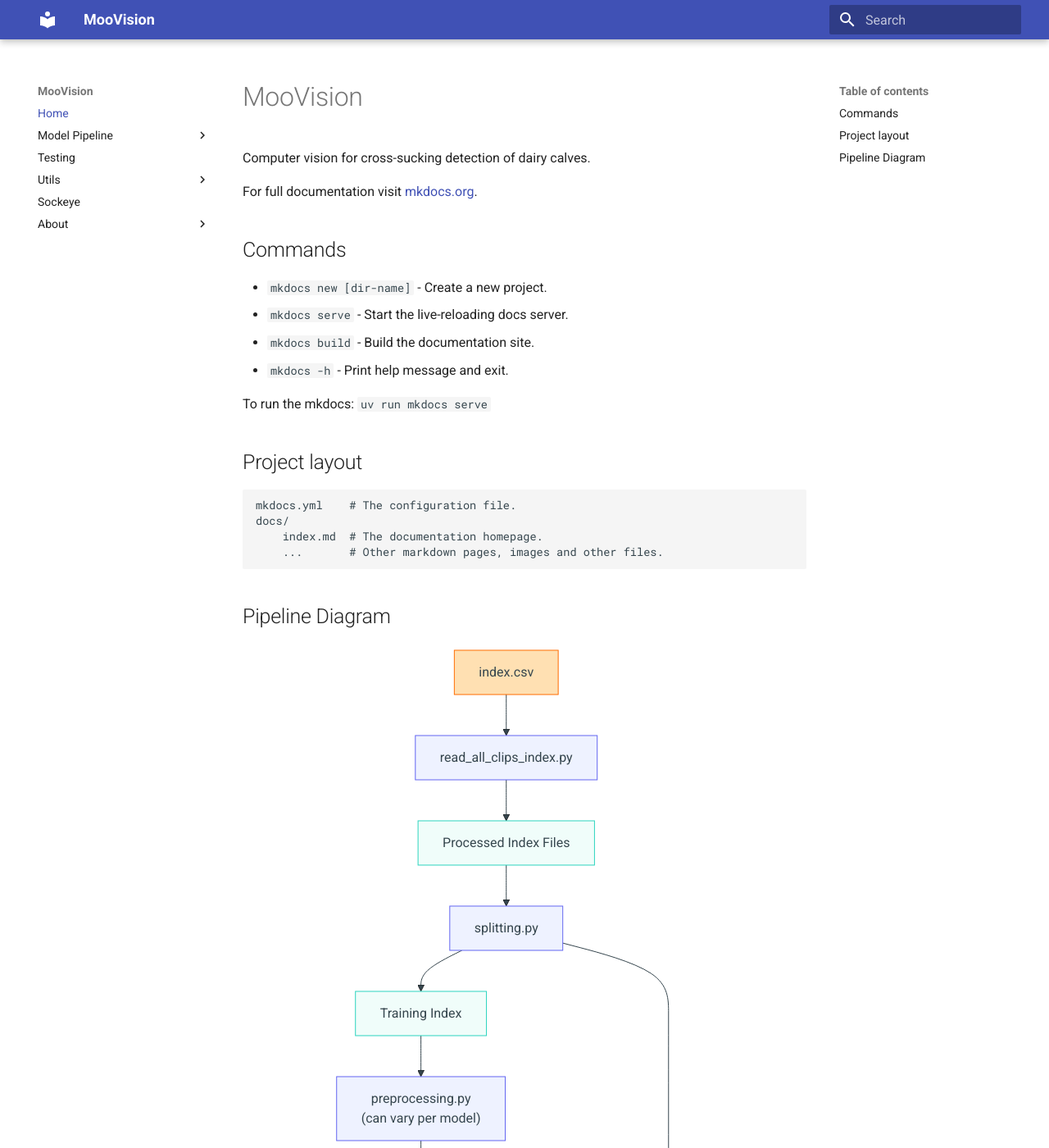
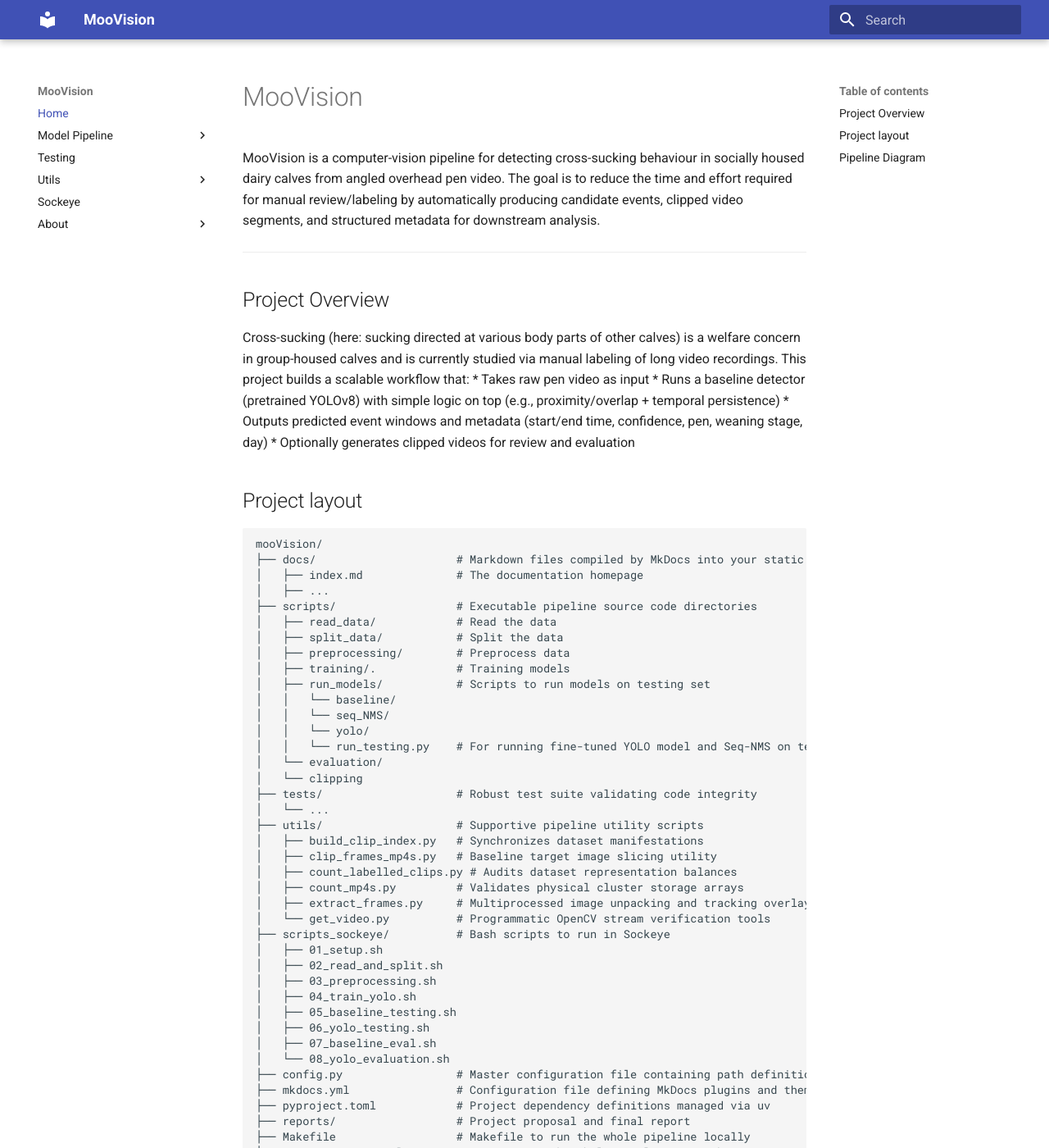
Before and after one commit to UBC-AWP/mooVision, an MkDocs documentation site: the page built from docs/index.md, in a window 1280 px wide and 1400 px high. Shown: the whole window at 82% size. Built offline with MkDocs 1.6.1 and Material for MkDocs 9.7.7, drawn with Linux system fonts in a browser that asks for light colours; some of the changed text lies outside the part shown.

Commit message:
update homepage and fix sockeye typo

````diff
--- a/docs/index.md
+++ b/docs/index.md
@@ -1,25 +1,61 @@
 # MooVision
 
-Computer vision for cross-sucking detection of dairy calves.
+MooVision is a computer-vision pipeline for detecting cross-sucking behaviour in socially housed dairy calves from angled overhead pen video. The goal is to reduce the time and effort required for manual review/labeling by automatically producing candidate events, clipped video segments, and structured metadata for downstream analysis.
 
-For full documentation visit [mkdocs.org](https://www.mkdocs.org).
+---
 
-## Commands
+## Project Overview
 
-* `mkdocs new [dir-name]` - Create a new project.
-* `mkdocs serve` - Start the live-reloading docs server.
-* `mkdocs build` - Build the documentation site.
-* `mkdocs -h` - Print help message and exit.
-
-To run the mkdocs:
-`uv run mkdocs serve`
+Cross-sucking (here: sucking directed at various body parts of other calves) is a welfare concern in group-housed calves and is currently studied via manual labeling of long video recordings. This project builds a scalable workflow that:
+* Takes raw pen video as input
+* Runs a baseline detector (pretrained YOLOv8) with simple logic on top (e.g., proximity/overlap + temporal persistence)
+* Outputs predicted event windows and metadata (start/end time, confidence, pen, weaning stage, day)
+* Optionally generates clipped videos for review and evaluation
 
 ## Project layout
 
-    mkdocs.yml    # The configuration file.
-    docs/
-        index.md  # The documentation homepage.
-        ...       # Other markdown pages, images and other files.
+```text
+mooVision/
+├── docs/                     # Markdown files compiled by MkDocs into your static site
+│   ├── index.md              # The documentation homepage
+│   ├── ...
+├── scripts/                  # Executable pipeline source code directories
+│   ├── read_data/            # Read the data
+│   ├── split_data/           # Split the data
+│   ├── preprocessing/        # Preprocess data
+│   ├── training/.            # Training models
+│   ├── run_models/           # Scripts to run models on testing set
+│   │   └── baseline/
+│   │   └── seq_NMS/
+│   │   └── yolo/
+│   │   └── run_testing.py    # For running fine-tuned YOLO model and Seq-NMS on test data
+│   └── evaluation/
+│   └── clipping
+├── tests/                    # Robust test suite validating code integrity
+│   └── ...
+├── utils/                    # Supportive pipeline utility scripts
+│   ├── build_clip_index.py   # Synchronizes dataset manifestations
+│   ├── clip_frames_mp4s.py   # Baseline target image slicing utility
+│   ├── count_labelled_clips.py # Audits dataset representation balances
+│   ├── count_mp4s.py         # Validates physical cluster storage arrays
+│   ├── extract_frames.py     # Multiprocessed image unpacking and tracking overlay
+│   └── get_video.py          # Programmatic OpenCV stream verification tools
+├── scripts_sockeye/          # Bash scripts to run in Sockeye
+│   ├── 01_setup.sh
+│   ├── 02_read_and_split.sh
+│   ├── 03_preprocessing.sh
+│   ├── 04_train_yolo.sh
+│   ├── 05_baseline_testing.sh
+│   ├── 06_yolo_testing.sh
+│   ├── 07_baseline_eval.sh
+│   └── 08_yolo_evaluation.sh
+├── config.py                 # Master configuration file containing path definitions
+├── mkdocs.yml                # Configuration file defining MkDocs plugins and themes
+├── pyproject.toml            # Project dependency definitions managed via uv
+├── reports/                  # Project proposal and final report
+├── Makefile                  # Makefile to run the whole pipeline locally
+└── run_training_pipeline.py  # For running the whole pipeline in Sockeye
+```
 
 ## Pipeline Diagram
 
@@ -73,3 +109,5 @@ flowchart TB
     classDef outputStyle stroke:#f59e0b,fill:#fff7ed
     style indexCSV stroke:#FF6D00,fill:#FFE0B2
 ```
+
+For full documentation visit [mkdocs.org](https://www.mkdocs.org).
````
Also changed, not shown: docs/utils/sockeye.md (+0 -4 lines).
